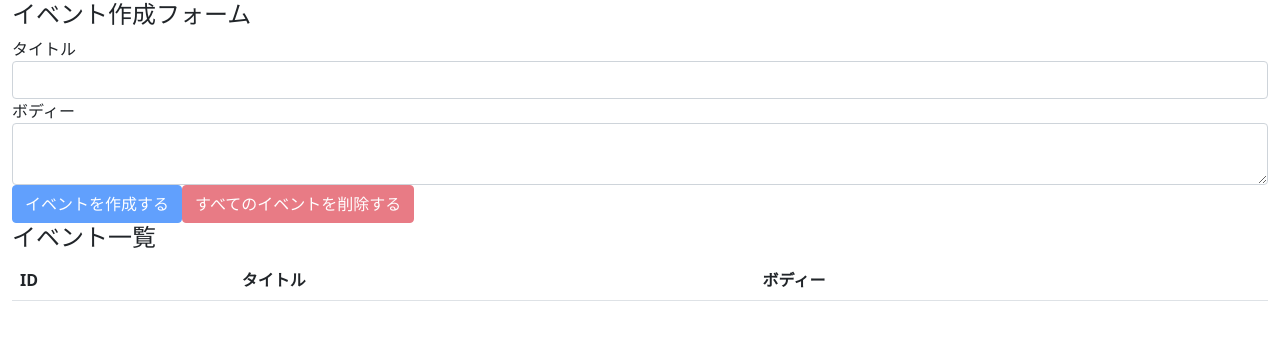
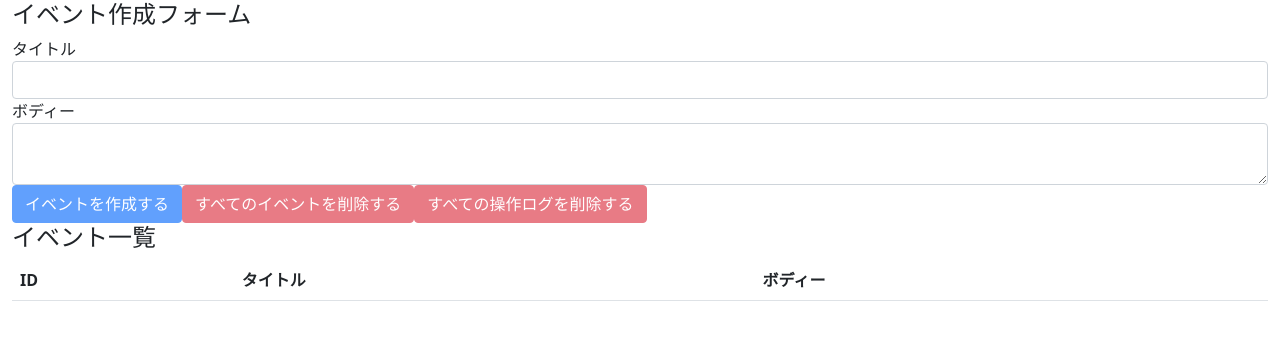
Before and after one commit to sy-19/react-hooks-101, a React (Create React App) app: page / in a window 1280 px wide. Shown: the top 340 px of the page. Built offline with nearby package versions, Linux system fonts and the light colour scheme.

Commit message:
delete all operation logs

```diff
--- a/src/components/EventForm.js
+++ b/src/components/EventForm.js
@@ -45,6 +45,17 @@ const EventForm = () => {
 
     const unCreatable = title === '' || body === ''
 
+    const deleteAllOperationLogs = e => {
+        e.preventDefault()
+        const result = window.confirm('全ての操作ログを本当に削除しても良いですか？')
+
+        if (result) {
+            dispatch({
+                type:DELETE_ALL_OPERATION_LOGS
+            })
+        }
+    }
+
     return (
     <>
         <h4>イベント作成フォーム</h4>
@@ -61,6 +72,7 @@ const EventForm = () => {
 
             <button className="btn btn-primary" onClick={addEvent} disabled={unCreatable}>イベントを作成する</button>
             <button className="btn btn-danger" onClick={deleteAllEvents} disabled={state.events.length === 0}>すべてのイベントを削除する</button>
+            <button className="btn btn-danger" onClick={deleteAllOperationLogs} disabled={ state.operationLogs.length === 0}>すべての操作ログを削除する</button>
         </form>
     </>
     )
```
